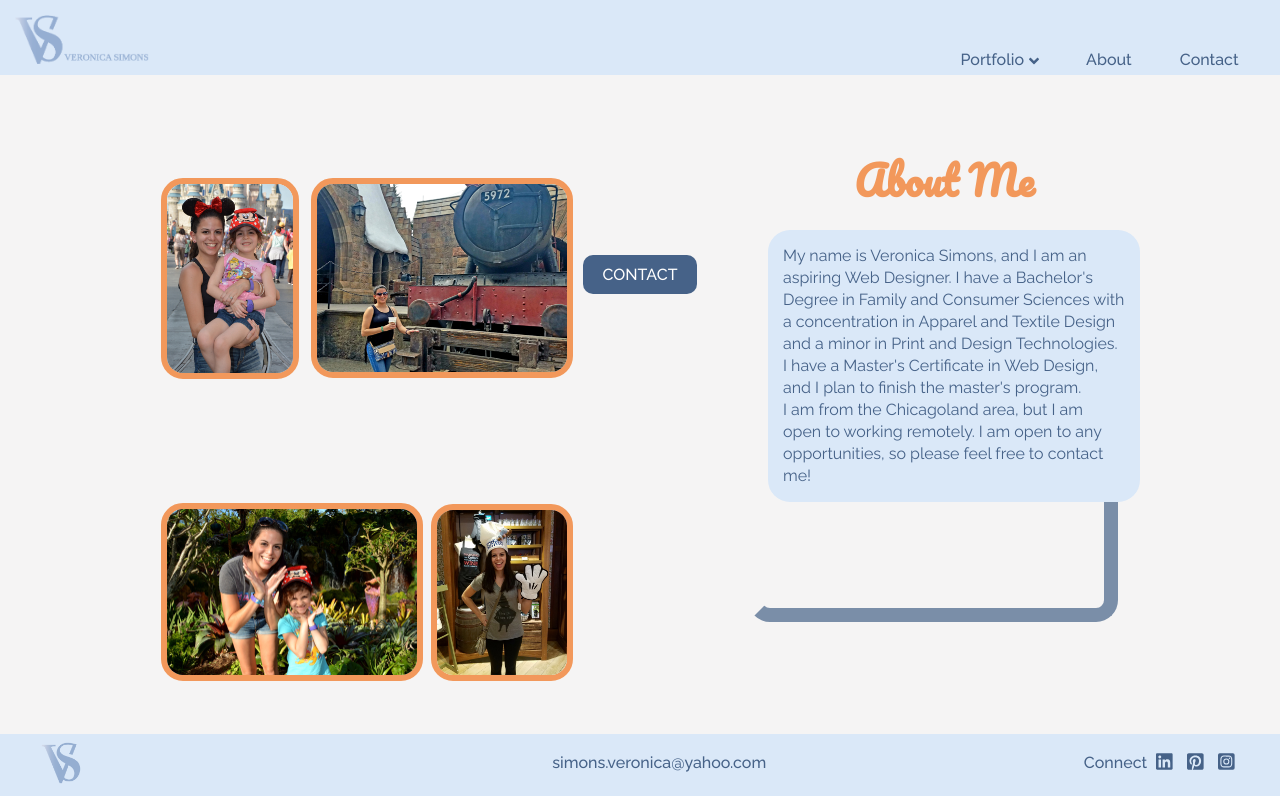
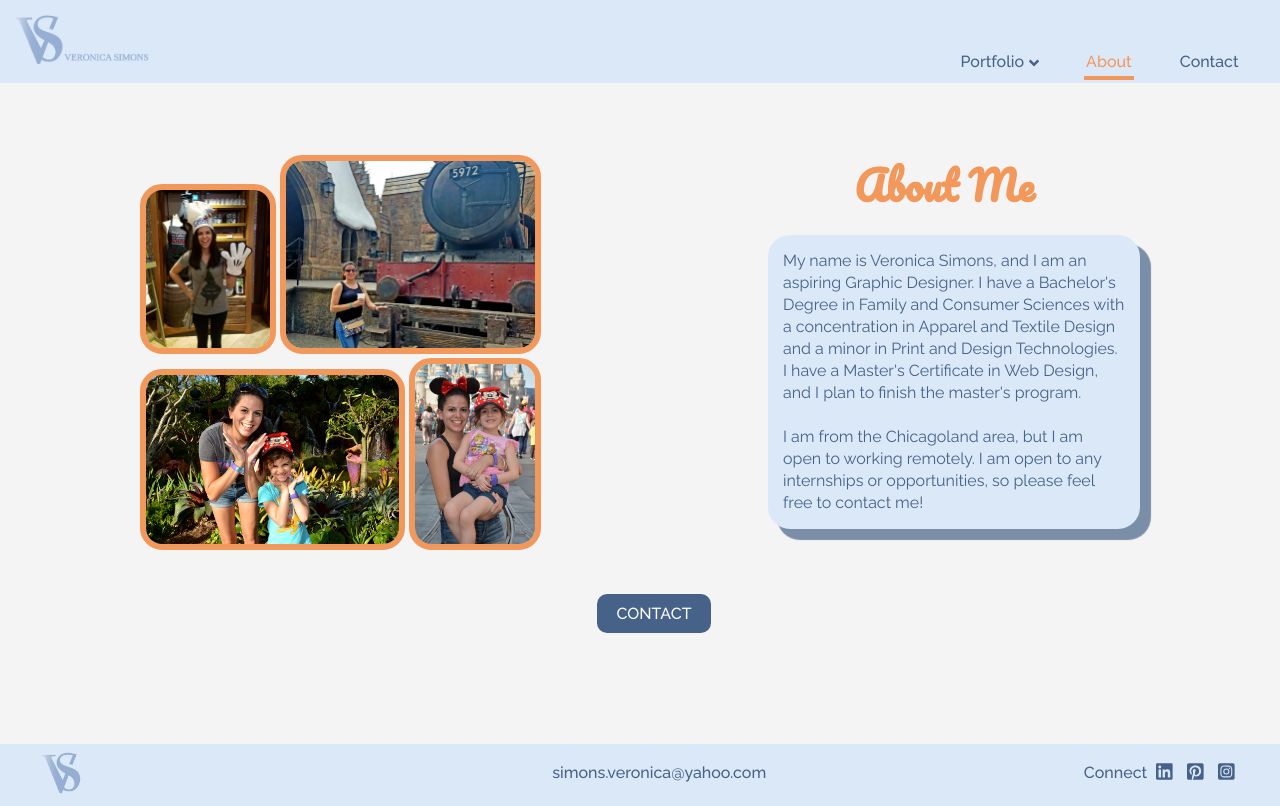
Before and after one commit to vmsimons/Final-Website, a plain HTML site: page about.html in a window 1280 px wide. Drawn offline with Linux system fonts and the light colour scheme.

Commit message:
added/fixed content

```diff
--- a/about.html
+++ b/about.html
@@ -53,7 +53,7 @@
               <li class="menu-item"><a href="indesign.html">InDesign</a></li>
             </ul>
           </li>
-          <li class="menu-item"><a href="about.html">About</a></li>
+          <li class="menu-item"><a class="active" href="about.html">About</a></li>
           <li class="menu-item"><a href="contact.html">Contact</a></li>
         </ul>
       </nav>
@@ -63,14 +63,6 @@
       <div class="container">
         <section class="about">
           <h1>About Me</h1>
-
-          <div class="rectangle"></div>
-
-          <div class="about-right-half">
-            <p>My name is Veronica Simons, and I am an aspiring Web Designer. I have a Bachelor's Degree in Family and Consumer Sciences with a concentration in Apparel and Textile Design and a minor in Print and Design Technologies. I have a Master's Certificate in Web Design, and I plan to finish the master's program.<br />
-
-            I am from the Chicagoland area, but I am open to working remotely. I am open to any opportunities, so please feel free to contact me!</p>
-          </div>
 
           <div class="about-left-half">
             <div class="about-me">
@@ -92,11 +84,17 @@
 
           </div><!--about-left-half------->
 
+          <div class="button">
+            <a href="contact.html">Contact</a>
+          </div>
+
+          <div class="about-right-half">
+            <p>My name is Veronica Simons, and I am an aspiring Graphic Designer. I have a Bachelor's Degree in Family and Consumer Sciences with a concentration in Apparel and Textile Design and a minor in Print and Design Technologies. I have a Master's Certificate in Web Design, and I plan to finish the master's program.</p><br />
+
+            <p>I am from the Chicagoland area, but I am open to working remotely. I am open to any internships or opportunities, so please feel free to contact me!</p>
+          </div>
+
         </section>
-
-        <div class="button">
-          <a href="contact.html">Contact</a>
-        </div>
 
       </div><!--container------->
 
--- a/css/styles.css
+++ b/css/styles.css
@@ -17,8 +17,13 @@ h2 {
   font-family: 'Raleway', sans-serif;
   text-transform: uppercase;
   text-align: center;
-  padding-bottom: 20px;
+  font-size: 28px;
+  padding: 15px 0 10px;
   letter-spacing: 1px;
+  max-width: 400px;
+  margin: 0 auto;
+  position: relative;
+  top: 25px;
 }
 
 p,
@@ -29,8 +34,8 @@ a {
 .container {
   max-width: 1000px;
   margin: 0 auto;
-  padding-top: 110px;
-  min-height: 78vh;
+  padding: 110px 0 34px;
+  min-height: 75vh;
 }
 
 main {
@@ -70,7 +75,7 @@ header nav {
 
 .menu >ul >li {
   display: inline-block;
-  margin-bottom: 1px;
+  margin-bottom: 3px;
   position: relative;
   vertical-align: top;
 }
@@ -79,10 +84,15 @@ header nav {
   color: #466288;
   display: inline-block;
   margin: 0px 20px;
-  padding: 0px 2px 5px;
+  padding: 2px 2px 5px;
   text-decoration: none;
   font-weight: 500;
   transition: .2s;
+}
+
+.menu ul li a.active {
+  color: #f2985b;
+  border-bottom: 4px solid;
 }
 
 .menu ul li a:hover {
@@ -99,12 +109,12 @@ header nav {
   position: absolute;
   width: 100%;
   padding: 5px 1px 8px 0px;
-  top: 25px;
+  top: 28px;
   background: #dae8f8;
 }
 
 header nav a:hover {
-  border-bottom: 2px solid #f2985b;
+  border-bottom: 4px solid #f2985b;
   transition: .2s;
 }
 
@@ -117,7 +127,7 @@ header nav a:hover {
 /*Button Styling******************************/
 
 .button {
-  padding: 35px 0;
+  padding:25px 0 10px;
   max-width: 20%;
   margin: 0 auto;
   text-align: center;
@@ -248,8 +258,8 @@ span {
 }
 
 .me-right-half img {
-  width: 90%;
-  padding: 20px 0 0 10px;
+  width: 80%;
+  padding: 20px 0 30px 10px;
 }
 
 .left-half {
@@ -266,7 +276,7 @@ span {
   width: 310px;
   display: inline-block;
   text-align: center;
-  padding: 40px 10px 0;
+  padding: 55px 10px 0;
   vertical-align: top;
 }
 
@@ -331,7 +341,7 @@ span {
 
 .about h1 {
   text-align: right;
-  padding: 35px 0 15px;
+  padding: 40px 0 15px;
   font-size: 40px;
   margin-right: 106px;
 }
@@ -345,56 +355,58 @@ span {
   border-radius: 22px;
   color: #466288;
   position: relative;
+  box-shadow: 10px 10px 1px 1px #7a8ea8;
 }
 
-.rectangle {
-    color: hsl(0deg 5% 96%);
-    width: 342px;
-    height: 236px;
-    position: absolute;
-    right: 162px;
-    bottom: 178px;
-    border: 14px solid #7a8ea8;
-    border-left-color: #f0f8ff00;
-    border-top-color: #f0f8ff00;
-    border-radius: 22px;
+.about-left-half {
+  position: relative;
+  max-width: 500px;
+  bottom: 80px;
+}
+
+.about-right-half,
+.about-left-half,
+.about .button {
+  width: 41%;
+  display: inline-block;
+  vertical-align: middle;
 }
 
 .about-left-half img {
-    border-radius: 22px;
-    border: 6px solid #f2985b;
+  border-radius: 22px;
+  border: 6px solid #f2985b;
 }
 
 .about-me, .about-train, .about-me-izzy, .about-me-izzy2 {
-    position: absolute;
+  display: inline-block;
+}
+
+.about-me img {
+  width: 100%;
+  max-width: 124px;
+}
+
+.about-train img {
+  width: 100%;
+  max-width: 249px;
+}
+
+.about-me-izzy img {
+  width: 100%;
+  max-width: 253px;
 }
 
 .about-me-izzy2 img {
-    width: 126px;
-}
-
-.about-me-izzy2 {
-    left: 161px;
-    top: 178px;
-}
-
-.about-train {
-    left: 311px;
-    top: 178px;
-}
-
-.about-me-izzy {
-    bottom: 115px;
-    left: 161px;
-}
-
-.about-me {
-    left: 431px;
-    bottom: 115px;
+  max-width: 120px;
+  width: 100%;
 }
 
 .about-me img {
-    width: 130px;
+  width: 130px;
+}
+
+.about .button {
+  padding-top: 369px;
 }
 /*Contact-page-Styling**************************************************/
 
@@ -411,7 +423,7 @@ span {
 }
 
 .me-righthalf-contact img {
-  width: 85%;
+  width: 80%;
   padding: 28px 0 35px 10px;
 }
 
```
Also changed, not shown: contact.html (+1 -1 lines), illustrator.html (+7 -4 lines), indesign.html (+9 -3 lines), index.html (+1 -1 lines), photoshop.html (+21 -6 lines), portfolio.html (+1 -1 lines), images/id-example-1-2.jpg (added), images/ps-example-1-2.jpg (added), images/ps-example-2-2.jpg (added), images/ps-example-2-3.gif (added), images/ps-example-3-2.jpg (added), images/ps-example-3-3.jpg (added), 3 other files.
